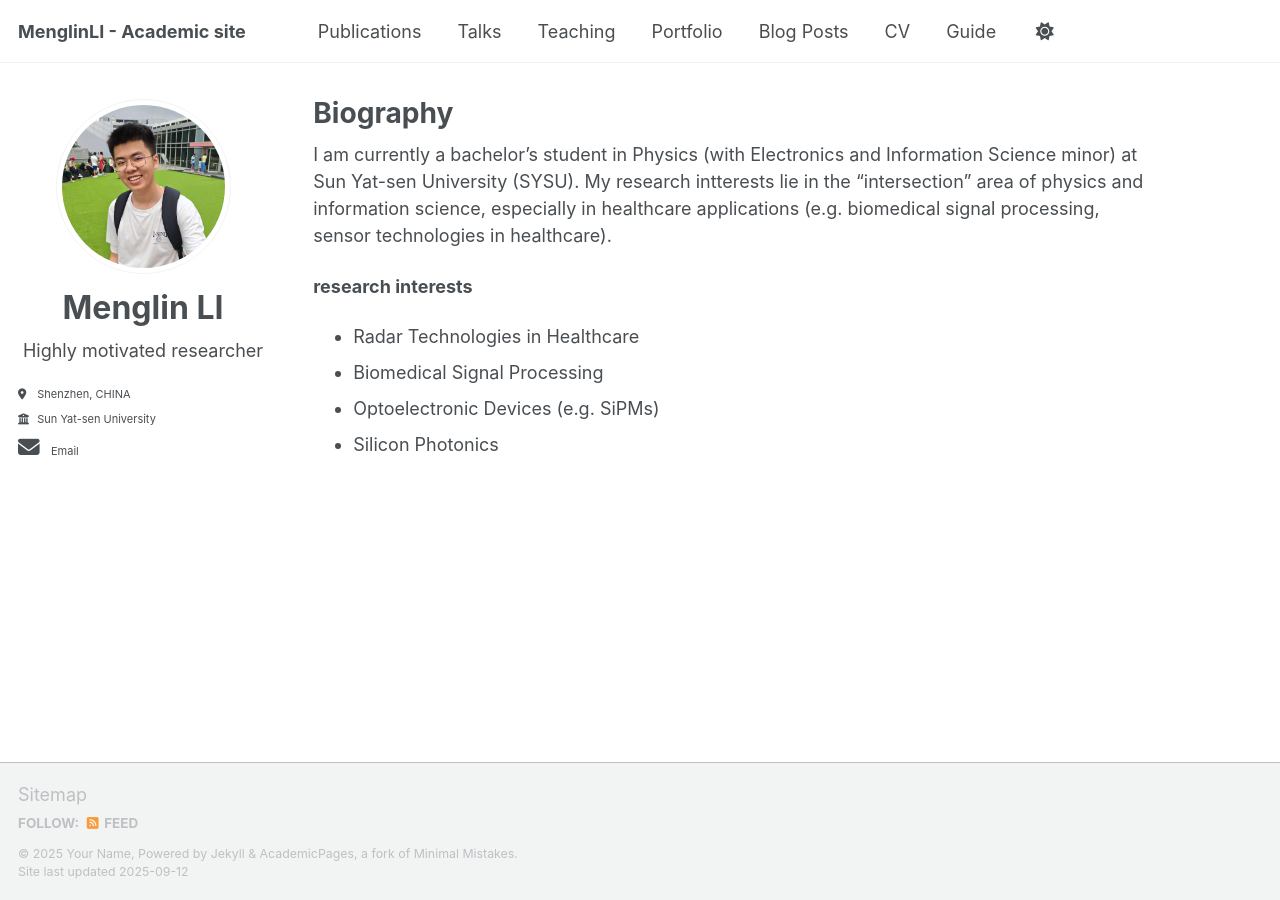
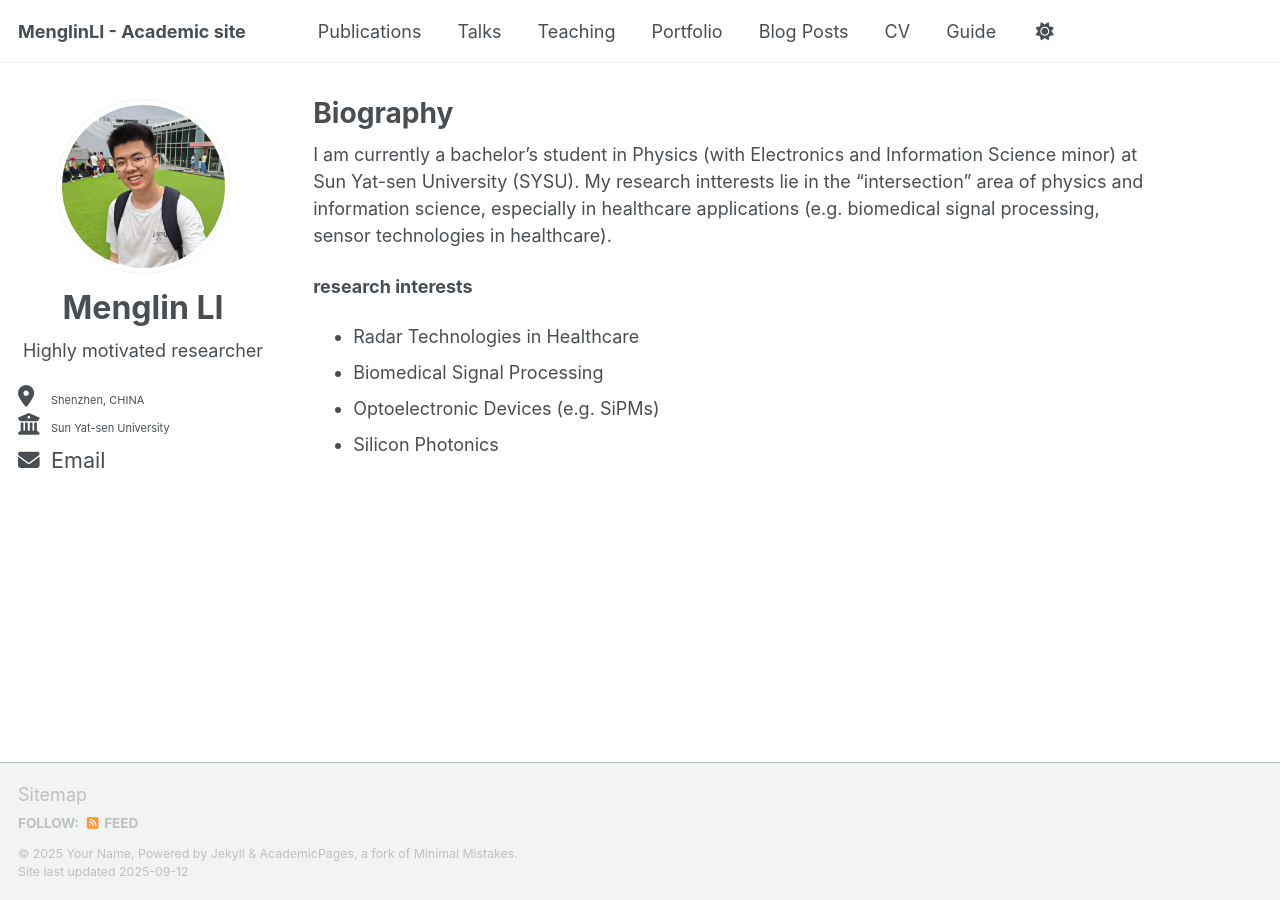
Before and after one commit to li-menglin/li-menglin.github.io, a Jekyll site: the page built from _pages/about.md, in a window 1280 px wide. Built offline with Jekyll 4.4.1, drawn with Linux system fonts in a browser that asks for light colours; a script that is not in the unit is left out.

Commit message:
Update custom.css

```diff
--- a/assets/css/custom.css
+++ b/assets/css/custom.css
@@ -3,19 +3,23 @@
 /* 引入原始样式 */
 @import "main";
 
-/* 自定义覆盖 */
+/* 通用字体大小（Email + Location + University 都包括） */
+.author__urls li {
+  font-size: 1.2rem !important;
+  margin-bottom: 8px;
+}
+
+/* 针对 li 里的 <a> 链接（Email） */
 .author__urls li a {
   font-size: 1.2rem !important;
 }
 
-.author__urls li a i {
+/* 针对所有 li 里的图标 */
+.author__urls li i {
   font-size: 1.2rem !important;
   margin-right: 6px;
 }
 
-.author__urls li {
-  margin-bottom: 8px;
-}
 
 /* === 头像 === */
 .author__avatar img,
```
